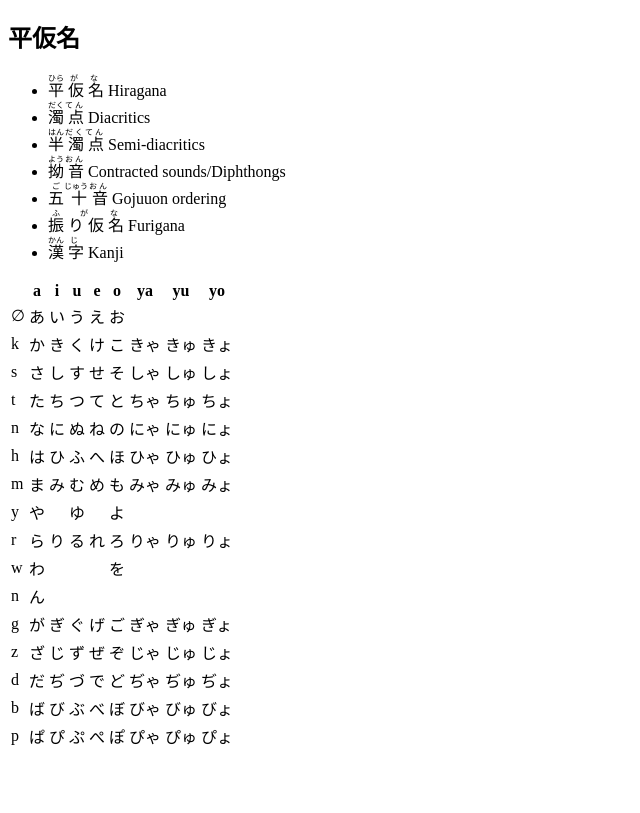
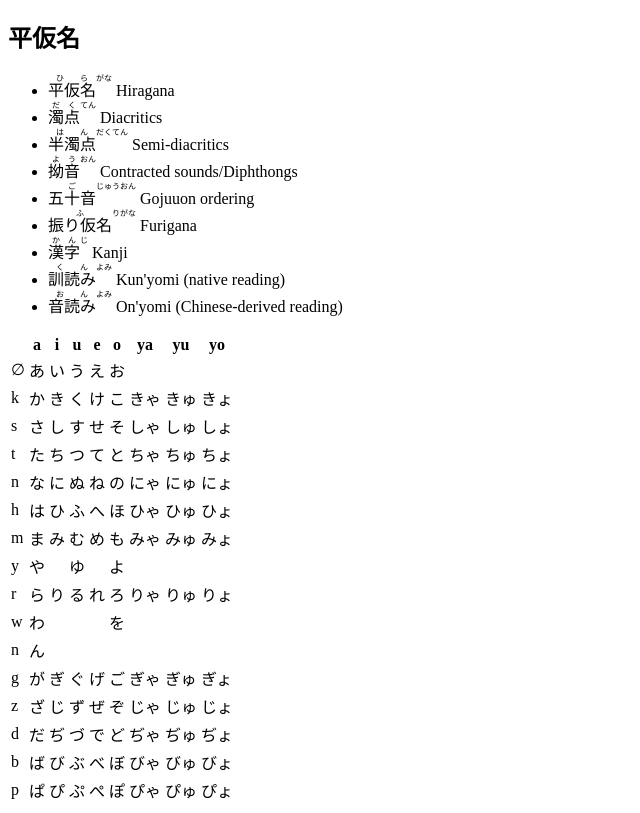
Before and after one commit to JirapatTreyanurak/japanese, a plain HTML site: page index.html in a window 1280 px wide. Shown: the part 61-874 px from the top of the page, without its empty margins (0-640 px from the left). Before the commit the page ends 820 px from the top, so only its background shows below. Drawn offline with Linux system fonts and the light colour scheme.

Commit message:
add keywords about different kanji readings and fix ruby markup

```diff
--- a/index.html
+++ b/index.html
@@ -11,50 +11,57 @@
     <ul>
         <li>
             <ruby>
-                平<rp>(</rp><rt>ひら</rt><rp>)</rp>
-                仮<rp>(</rp><rt>が</rt><rp>)</rp>
-                名<rp>(</rp><rt>な</rt><rp>)</rp>
+                <rb>平</rb><rb>仮</rb><rb>名</rb>
+                <rt>ひら</rt><rt>が</rt><rt>な</rt>
             </ruby> Hiragana
         </li>
         <li>
             <ruby>
-                濁<rp>(</rp><rt>だく</rt><rp>)</rp>
-                点<rp>(</rp><rt>てん</rt><rp>)</rp>
+                <rb>濁</rb><rb>点</rb>
+                <rt>だく</rt><rt>てん</rt>
             </ruby> Diacritics
         </li>
         <li>
             <ruby>
-                半<rp>(</rp><rt>はん</rt><rp>)</rp>
-                濁<rp>(</rp><rt>だく</rt><rp>)</rp>
-                点<rp>(</rp><rt>てん</rt><rp>)</rp>
+                <rb>半</rb><rb>濁</rb><rb>点</rb>
+                <rt>はん</rt><rt>だく</rt><rt>てん</rt>
             </ruby> Semi-diacritics
         </li>
         <li>
             <ruby>
-                拗<rp>(</rp><rt>よう</rt><rp>)</rp>
-                音<rp>(</rp><rt>おん</rt><rp>)</rp>
+                <rb>拗</rb><rb>音</rb>
+                <rt>よう</rt><rt>おん</rt>
             </ruby> Contracted sounds/Diphthongs
         </li>
         <li>
             <ruby>
-                五<rp>(</rp><rt>ご</rt><rp>)</rp>
-                十<rp>(</rp><rt>じゅう</rt><rp>)</rp>
-                音<rp>(</rp><rt>おん</rt><rp>)</rp>
+                <rb>五</rb><rb>十</rb><rb>音</rb>
+                <rt>ご</rt><rt>じゅう</rt><rt>おん</rt>
             </ruby> Gojuuon ordering
         </li>
         <li>
             <ruby>
-                振<rp>(</rp><rt>ふ</rt><rp>)</rp>
-                り
-                仮<rp>(</rp><rt>が</rt><rp>)</rp>
-                名<rp>(</rp><rt>な</rt><rp>)</rp>
+                <rb>振</rb><rb>り</rb><rb>仮</rb><rb>名</rb>
+                <rt>ふ</rt><rt>り</rt><rt>が</rt><rt>な</rt>
             </ruby> Furigana
         </li>
         <li>
             <ruby>
-                漢<rp>(</rp><rt>かん</rt><rp>)</rp>
-                字<rp>(</rp><rt>じ</rt><rp>)</rp>
+                <rb>漢</rb><rb>字</rb>
+                <rt>かん</rt><rt>じ</rt>
             </ruby> Kanji
+        </li>
+        <li>
+            <ruby>
+                <rb>訓</rb><rb>読</rb><rb>み</rb>
+                <rt>くん</rt><rt>よ</rt><rt>み</rt>
+            </ruby> Kun'yomi (native reading)
+        </li>
+        <li>
+            <ruby>
+                <rb>音</rb><rb>読</rb><rb>み</rb>
+                <rt>おん</rt><rt>よ</rt><rt>み</rt>
+            </ruby> On'yomi (Chinese-derived reading)
         </li>
     </ul>
     <table class="gana hiragana">
```
